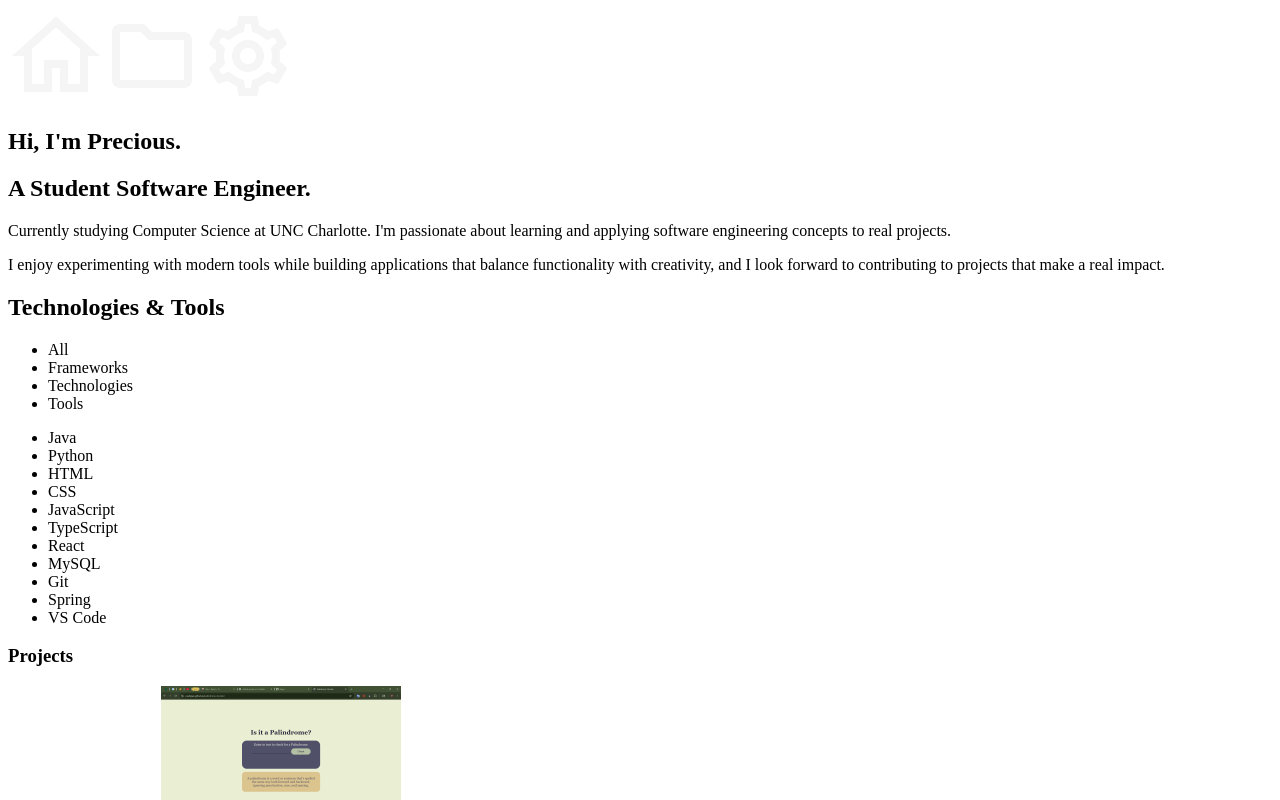
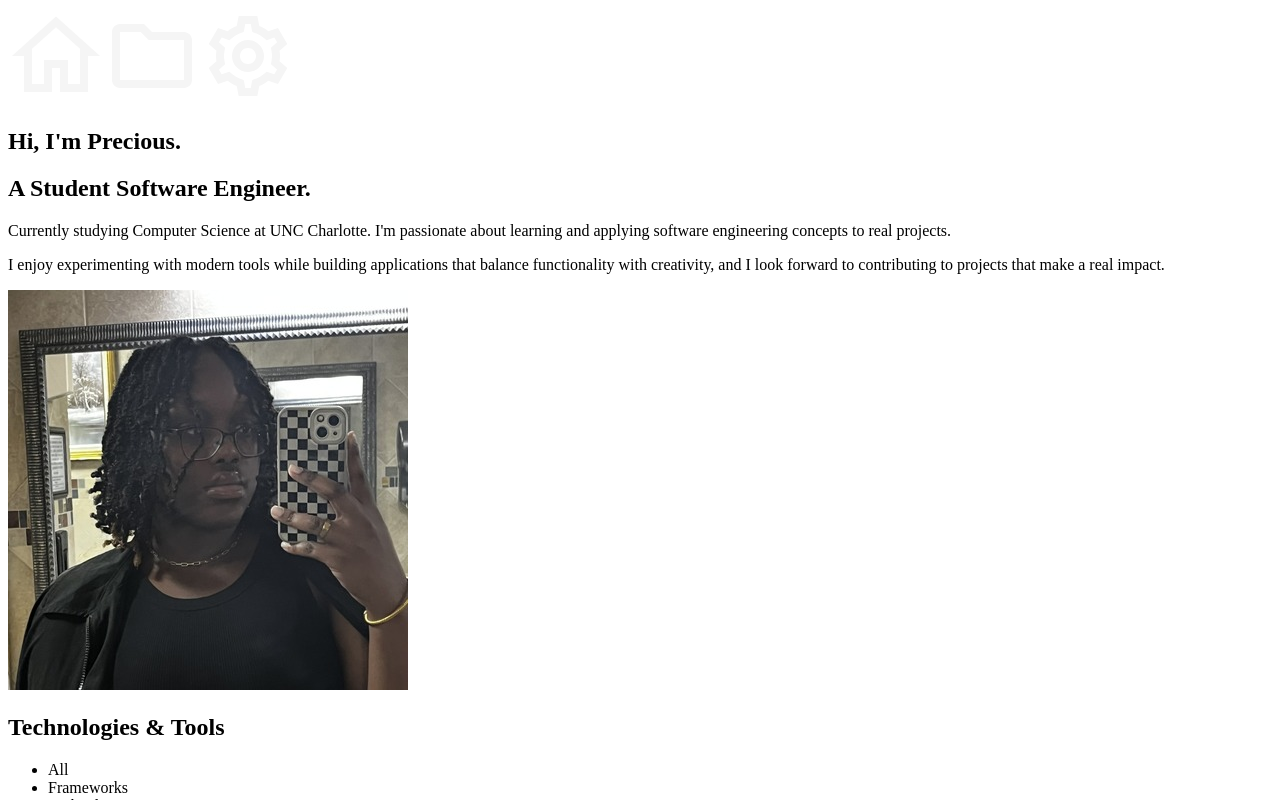
Before and after one commit to pradigwe/padidev, a React (Vite) app: page /#/ in a window 1280 px wide. Shown: the top 800 px of the page. Built offline with nearby package versions, Linux system fonts and the light colour scheme.

Commit message:
added my picture to about page

```diff
--- a/src/components/About.tsx
+++ b/src/components/About.tsx
@@ -15,6 +15,10 @@ function About() {
           contributing to projects that make a real impact.
         </p>
       </div>
+      <img
+        src={new URL(`../assets/mypicture.jpg`, import.meta.url).href}
+        alt="picture of me"
+      />
     </section>
   );
 }
```
Also changed, not shown: src/assets/mypicture.jpg (added).
